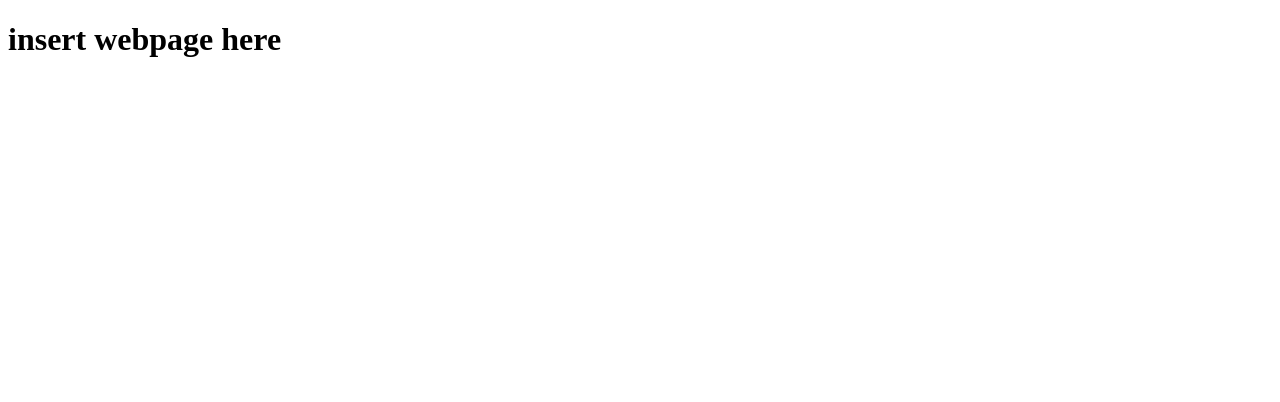
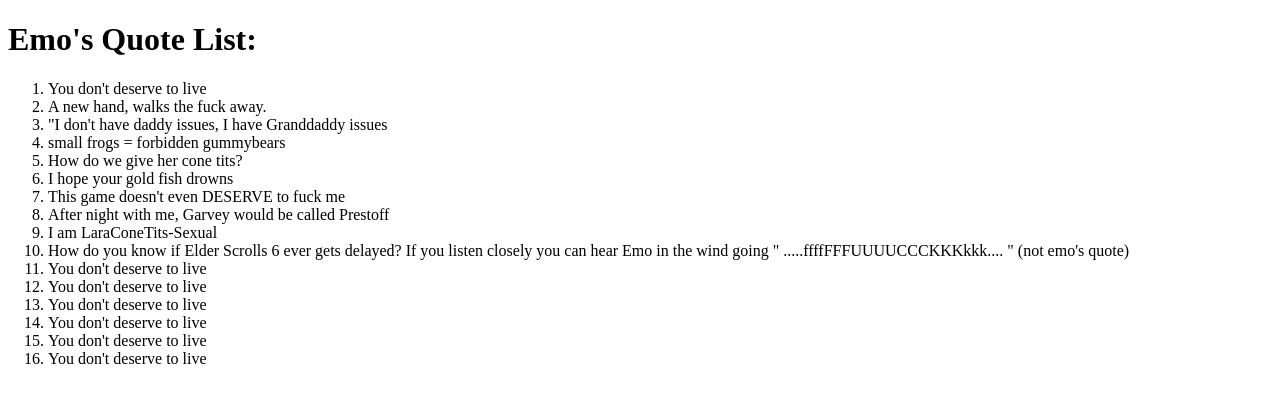
Before and after one commit to YouFoundEmo/testsite, a plain HTML site: page index.html in a window 1280 px wide. Drawn offline with Linux system fonts and the light colour scheme.

Commit message:
Update index.html
changing the test page into a quote list

```diff
--- a/index.html
+++ b/index.html
@@ -3,12 +3,30 @@
 
 <head>
     <meta charset="utf-8">
-    <title>Emo Test Page</title>
+    <title>Emo's Quotes</title>
 </head>
 
 <body>
 <div class="main">
-<h1 style="align:center; vertical-align:center;">insert webpage here</h1>
+<h1 style="align:center; vertical-align:center;">Emo's Quote List:</h1>
+    <ol>
+        <li>You don't deserve to live</li>
+        <li>A new hand, walks the fuck away.</li>
+        <li>"I don't have daddy issues, I have Granddaddy issues</li>
+        <li>small frogs = forbidden gummybears</li>
+        <li>How do we give her cone tits?</li>
+        <li>I hope your gold fish drowns</li>
+        <li>This game doesn't even DESERVE to fuck me</li>
+        <li>After night with me, Garvey would be called Prestoff</li>
+        <li>I am LaraConeTits-Sexual</li>
+        <li>How do you know if Elder Scrolls 6 ever gets delayed? If you listen closely you can hear Emo in the wind going " .....ffffFFFUUUUCCCKKKkkk.... " (not emo's quote)</li>
+        <li>You don't deserve to live</li>
+        <li>You don't deserve to live</li>
+        <li>You don't deserve to live</li>
+        <li>You don't deserve to live</li>
+        <li>You don't deserve to live</li>
+        <li>You don't deserve to live</li>
+    </ol>
 </div>
 </body>
 
```
